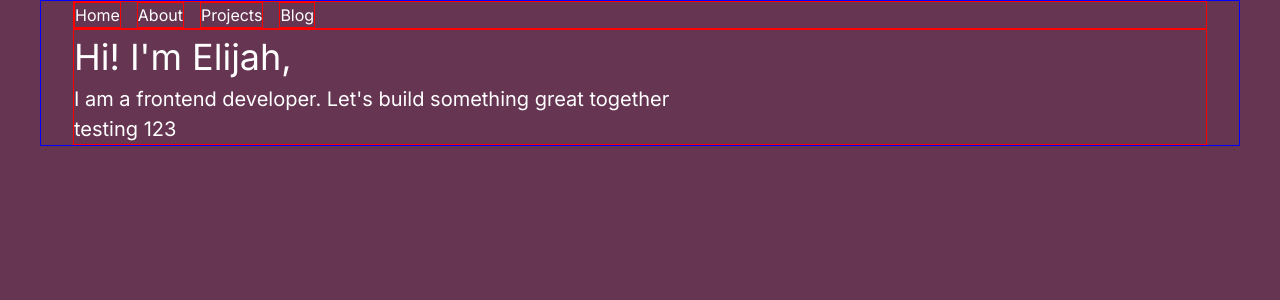
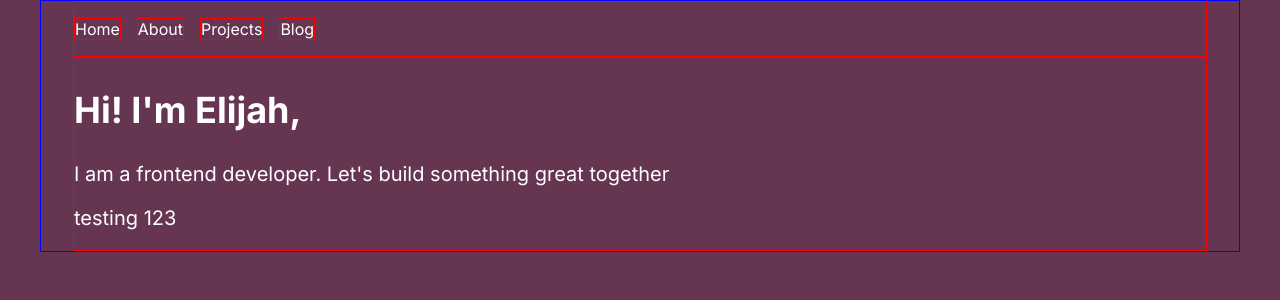
Before and after one commit to devejlee/portfolio, a Next.js app: page / in a window 1280 px wide. Shown: the top 300 px of the page. Built offline with nearby package versions, Linux system fonts and the light colour scheme.

Commit message:
chore: remove tailwind

```diff
--- a/package.json
+++ b/package.json
@@ -21,9 +21,6 @@
     "typescript": "4.9.3"
   },
   "devDependencies": {
-    "autoprefixer": "^10.4.13",
-    "postcss": "^8.4.19",
-    "sass": "^1.56.1",
-    "tailwindcss": "^3.2.4"
+    "sass": "^1.56.1"
   }
 }
--- a/postcss.config.js
+++ /dev/null
@@ -1,6 +0,0 @@
-module.exports = {
-  plugins: {
-    tailwindcss: {},
-    autoprefixer: {},
-  },
-}
--- a/styles/globals.scss
+++ b/styles/globals.scss
@@ -1,7 +1,3 @@
-@tailwind base;
-@tailwind components;
-@tailwind utilities;
-
 :root {
   --font-size-300: 0.75rem;
   --font-size-400: 1rem;
--- a/tailwind.config.js
+++ /dev/null
@@ -1,12 +0,0 @@
-/** @type {import('tailwindcss').Config} */
-module.exports = {
-  content: [
-    "./app/**/*.{js,ts,jsx,tsx}",
-    "./pages/**/*.{js,ts,jsx,tsx}",
-    "./components/**/*.{js,ts,jsx,tsx}",
-  ],
-  theme: {
-    extend: {},
-  },
-  plugins: [],
-}
```
Also changed, not shown: 1 other file (tests, documents, lock files or other folders).
